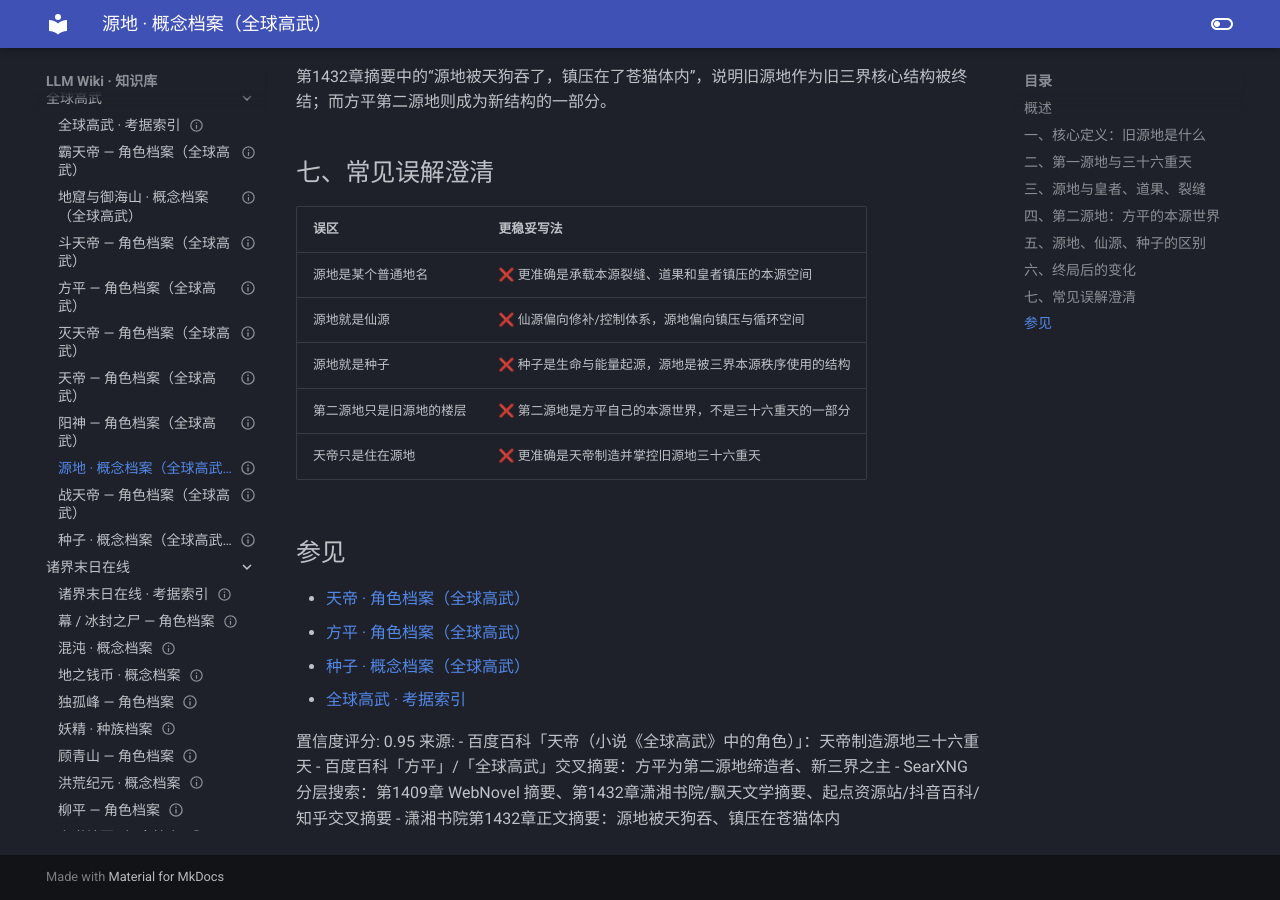
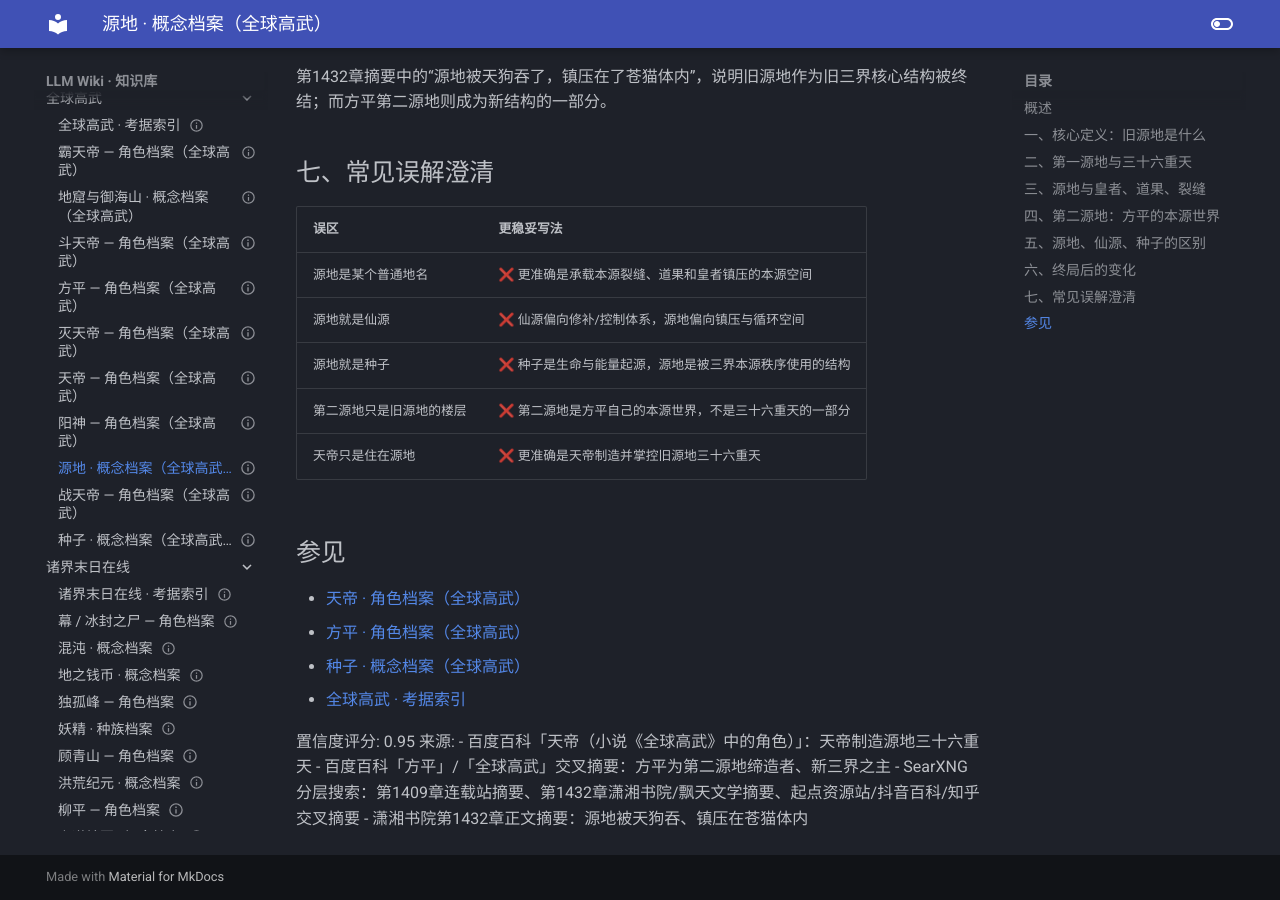
Before and after one commit to Zack3155/llm-wiki, an MkDocs documentation site: the page built from docs/topics/全球高武/yuandi-concept.md, in a window 1280 px wide and 900 px high, scrolled down 2734 px. Built offline with MkDocs 1.6.1 and Material for MkDocs 9.7.7, drawn with Linux system fonts in a browser that asks for light colours.

Commit message:
Wiki Linter Auto-Commit: 2026-06-20 03:41:28

```diff
--- a/docs/topics/全球高武/yuandi-concept.md
+++ b/docs/topics/全球高武/yuandi-concept.md
@@ -9,7 +9,7 @@ status: complete
 sources:
 - 百度百科「天帝（小说《全球高武》中的角色）」：天帝制造源地三十六重天
 - 百度百科「方平」/「全球高武」交叉摘要：方平为第二源地缔造者、新三界之主
-- SearXNG 分层搜索：第1409章 WebNovel 摘要、第1432章潇湘书院/飘天文学摘要、起点资源站/抖音百科/知乎交叉摘要
+- SearXNG 分层搜索：第1409章连载站摘要、第1432章潇湘书院/飘天文学摘要、起点资源站/抖音百科/知乎交叉摘要
 - 潇湘书院第1432章正文摘要：源地被天狗吞、镇压在苍猫体内
 confidence: 0.95
 topic_key: quanqiu-gaowu
@@ -130,5 +130,5 @@ tags:
 来源:
 - 百度百科「天帝（小说《全球高武》中的角色）」：天帝制造源地三十六重天
 - 百度百科「方平」/「全球高武」交叉摘要：方平为第二源地缔造者、新三界之主
-- SearXNG 分层搜索：第1409章 WebNovel 摘要、第1432章潇湘书院/飘天文学摘要、起点资源站/抖音百科/知乎交叉摘要
+- SearXNG 分层搜索：第1409章连载站摘要、第1432章潇湘书院/飘天文学摘要、起点资源站/抖音百科/知乎交叉摘要
 - 潇湘书院第1432章正文摘要：源地被天狗吞、镇压在苍猫体内
```
